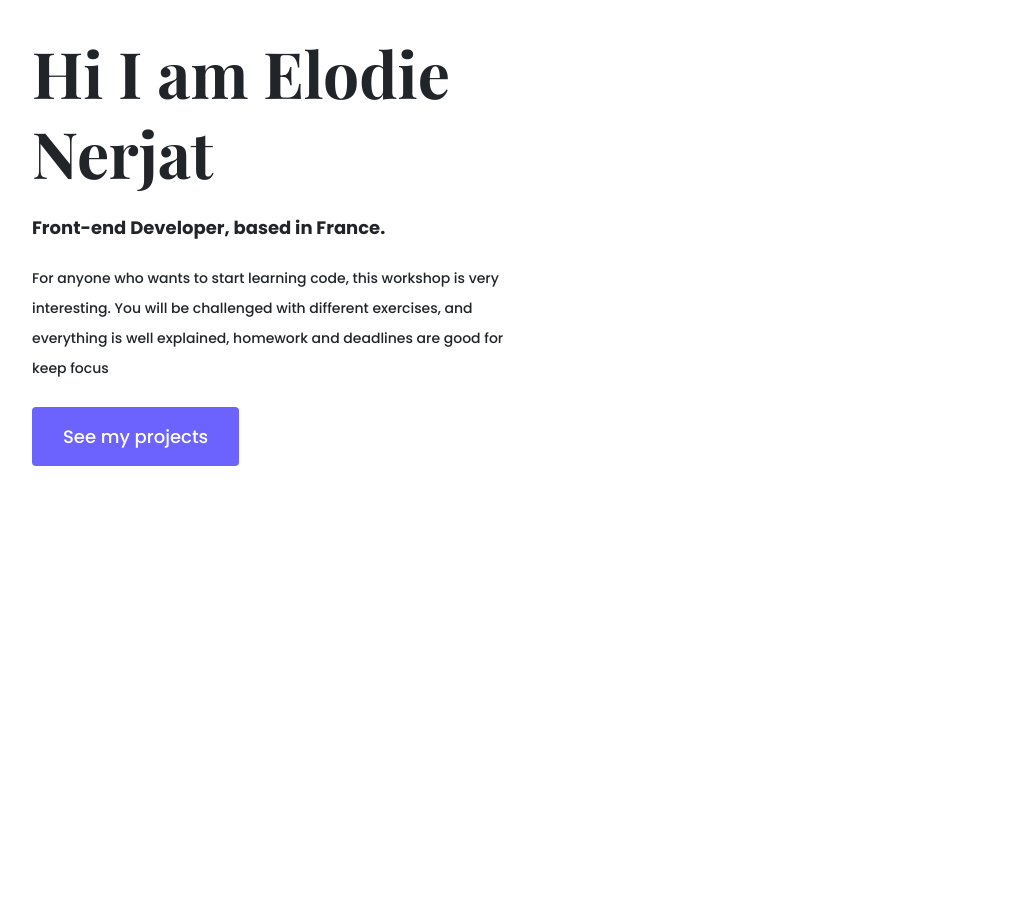
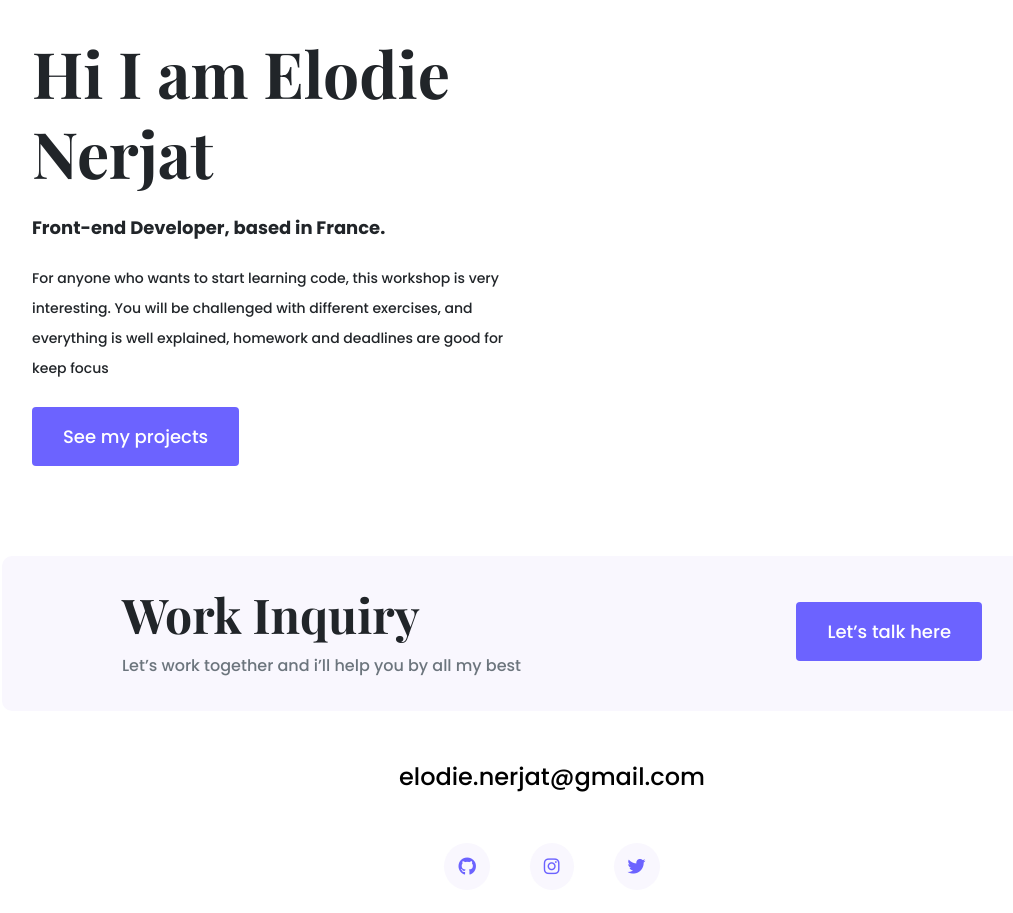
Before and after one commit to Elodie-n/portfolio-project-w5, a plain HTML site: page about.html in a window 1280 px wide. Shown: the part 239-1152 px from the top of the page, without its empty margins (88-1101 px from the left). Before the commit the page ends 895 px from the top, so only its background shows below. Drawn offline with nearby package versions, Linux system fonts and the light colour scheme.

Commit message:
Added footer

```diff
--- a/about.html
+++ b/about.html
@@ -71,6 +71,31 @@
           <img src="images/patricia.png" alt="" class="img-fluid" />
         </div>
       </div>
+      <footer>
+          <div class="contact-box d-flex justify-content-between mb-5 d-none d-md-flex">
+              <div>
+              <h4>
+                  Work Inquiry
+              </h4>
+              <p class="text-muted">
+                  Let’s work  together and i’ll help you by all my best
+              </p>
+              </div>
+              <div>
+              <a href="" class="btn btn-branding mt-3">Let’s talk here</a>
+              </div>
+          </div>
+          <div class="d-flex justify-content-center mb-5">
+        <a href="mailto:elodie.nerjat@gmail.com" class="email-link"
+          >elodie.nerjat@gmail.com</a
+        >
+        </div>
+        <div class="social-links d-flex justify-content-center">
+          <a href="https://github.com/Elodie-n"><i class="fab fa-github"></i></a>
+          <a href="https://www.instagram.com/elodie.codes/"><i class="fab fa-instagram"></i></a>
+          <a href="https://twitter.com/elodie_0010"><i class="fab fa-twitter"></i></i></a>
+        </div>
+      </footer>
     </div>
   </body>
 </html>
--- a/styles/portfolio.css
+++ b/styles/portfolio.css
@@ -26,6 +26,10 @@ h1 {
 
 h2 {
   font-size: 64px;
+}
+
+h4 {
+  font-size: 48px;
 }
 
 p {
@@ -143,6 +147,45 @@ nav li.active a {
   color: var(--branding-color);
 }
 
+footer {
+  margin: 60px 0;
+}
+
+footer .contact-box {
+  background: var(--secondary-color);
+  padding: 30px 120px;
+  border-radius: 10px;
+}
+
+footer .contact-box p {
+  margin: 0;
+}
+
+footer .email-link {
+  text-decoration: none;
+  color: black;
+  font-size: 24px;
+}
+
+footer .email-link:hover {
+  color: var(--branding-color);
+}
+
+footer .social-links a {
+  margin: 0 20px;
+  color: var(--branding-color);
+  background: var(--secondary-color);
+  padding: 10px 14px;
+  border-radius: 50%;
+  font-size: 18px;
+  transition: all 100ms ease-in-out;
+}
+
+footer .social-links a:hover {
+  color: white;
+  background: var(--branding-color);
+}
+
 @media (max-width: 900px) {
   h1 {
     font-size: 44px;
@@ -160,6 +203,10 @@ nav li.active a {
     font-size: 12px;
   }
 
+  footer .email-link {
+    font-size: 20px;
+  }
+
   .project-description {
     padding: 0;
     text-align: center;
@@ -172,4 +219,8 @@ nav li.active a {
     text-align: center;
     padding: 0;
   }
+
+  .content h1 {
+    font-size: 46px;
+  }
 }
```
Also changed, not shown: index.html (+25 -0 lines).
